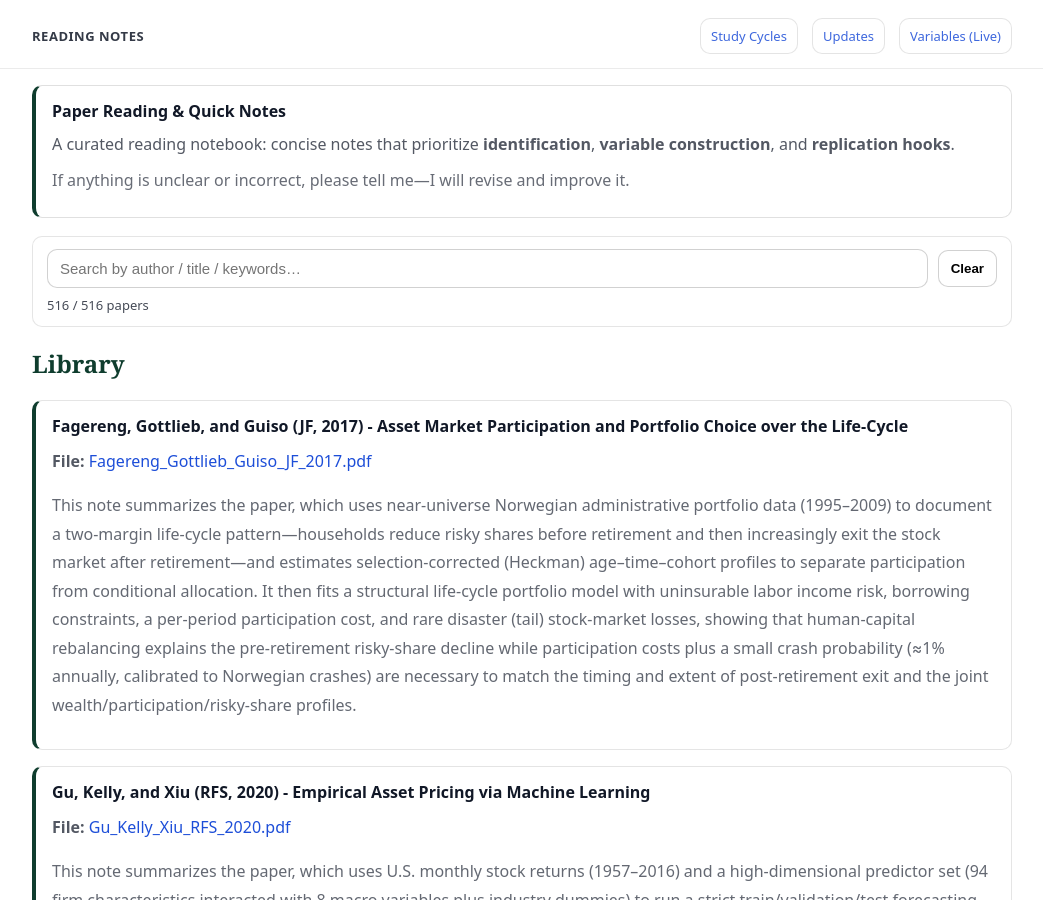
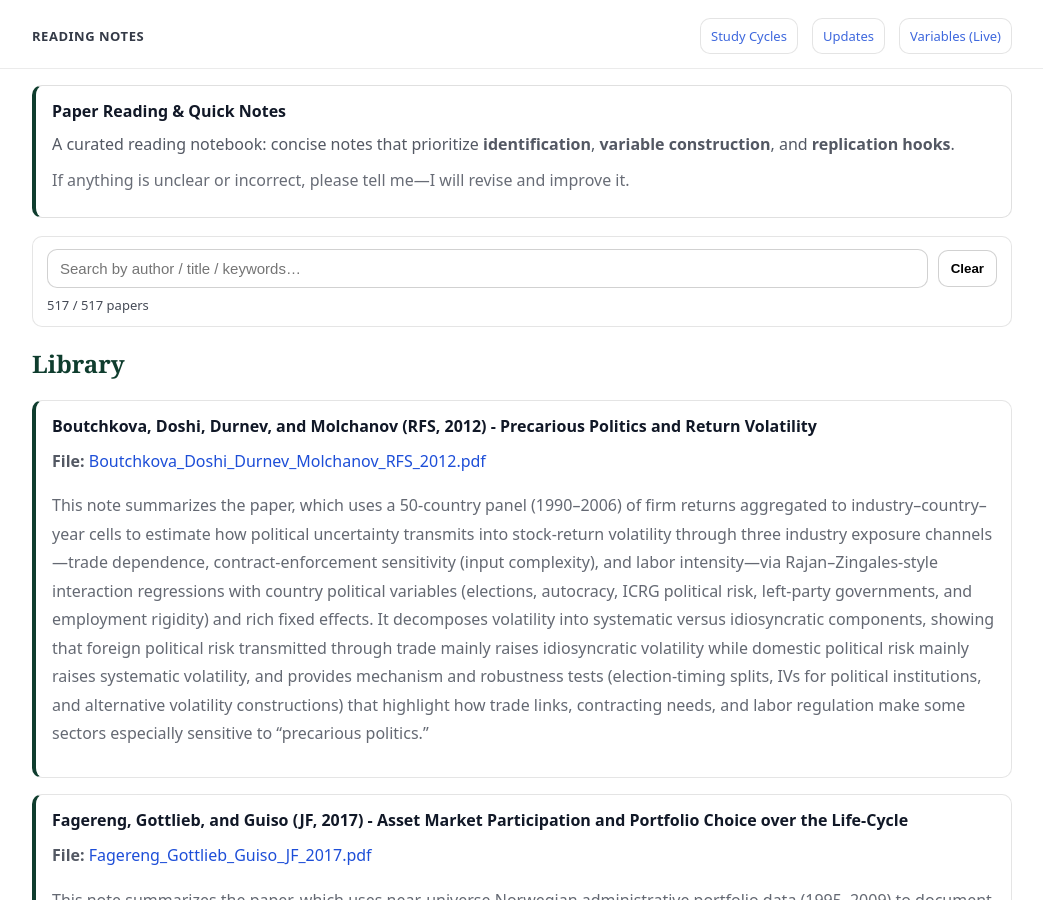
Before and after one commit to yaxinzn/study-archive, a Jekyll site: the page built from reading/index.md, in a window 1280 px wide and 900 px high. Shown: the whole window, without its empty margins (118-1161 px from the left). Built offline with Jekyll 4.4.1, drawn with Linux system fonts in a browser that asks for light colours.

Commit message:
Reading: add/update Boutchkova_Doshi_Durnev_Molchanov_RFS_2012.pdf

```diff
--- a/_data/reading.yml
+++ b/_data/reading.yml
@@ -1,3 +1,7 @@
+- title: "Boutchkova, Doshi, Durnev, and Molchanov (RFS, 2012) - Precarious Politics and Return Volatility"
+  file: "Boutchkova_Doshi_Durnev_Molchanov_RFS_2012.pdf"
+  desc: "This note summarizes the paper, which uses a 50-country panel (1990–2006) of firm returns aggregated to industry–country–year cells to estimate how political uncertainty transmits into stock-return volatility through three industry exposure channels—trade dependence, contract-enforcement sensitivity (input complexity), and labor intensity—via Rajan–Zingales-style interaction regressions with country political variables (elections, autocracy, ICRG political risk, left-party governments, and employment rigidity) and rich fixed effects. It decomposes volatility into systematic versus idiosyncratic components, showing that foreign political risk transmitted through trade mainly raises idiosyncratic volatility while domestic political risk mainly raises systematic volatility, and provides mechanism and robustness tests (election-timing splits, IVs for political institutions, and alternative volatility constructions) that highlight how trade links, contracting needs, and labor regulation make some sectors especially sensitive to “precarious politics.”"
+
 - title: "Fagereng, Gottlieb, and Guiso (JF, 2017) - Asset Market Participation and Portfolio Choice over the Life-Cycle"
   file: "Fagereng_Gottlieb_Guiso_JF_2017.pdf"
   desc: "This note summarizes the paper, which uses near-universe Norwegian administrative portfolio data (1995–2009) to document a two-margin life-cycle pattern—households reduce risky shares before retirement and then increasingly exit the stock market after retirement—and estimates selection-corrected (Heckman) age–time–cohort profiles to separate participation from conditional allocation. It then fits a structural life-cycle portfolio model with uninsurable labor income risk, borrowing constraints, a per-period participation cost, and rare disaster (tail) stock-market losses, showing that human-capital rebalancing explains the pre-retirement risky-share decline while participation costs plus a small crash probability (≈1% annually, calibrated to Norwegian crashes) are necessary to match the timing and extent of post-retirement exit and the joint wealth/participation/risky-share profiles."
```
Also changed, not shown: 1 other file.
